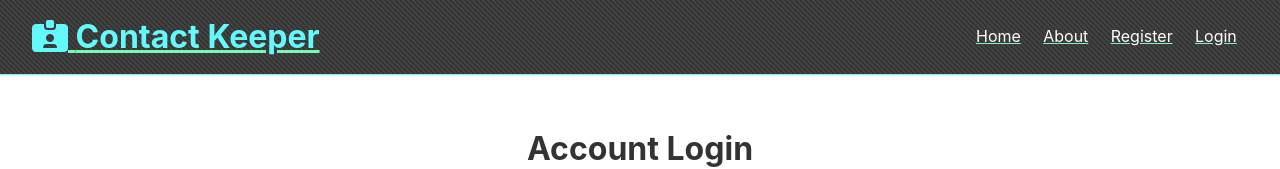
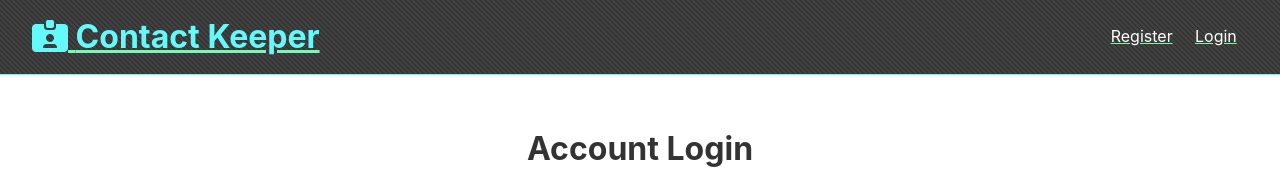
Before and after one commit to Abijahford/contact-keeper, a React (Create React App) app in the folder client/: page /login in a window 1280 px wide. Shown: the top 169 px of the page. Built offline with nearby package versions, Linux system fonts and the light colour scheme; the HTML template or start-up script is replaced by a standard one.

Commit message:
Logout and Navbar

```diff
--- a/client/src/components/layout/Navbar.js
+++ b/client/src/components/layout/Navbar.js
@@ -1,27 +1,46 @@
-import React from 'react';
+import React, { Fragment, useContext } from 'react';
 import PropTypes from 'prop-types';
 import { Link } from 'react-router-dom';
+import AuthContext from '../../context/auth/authContext';
 
 export const Navbar = ({ title, icon }) => {
+  const authContext = useContext(AuthContext);
+
+  const { isAuthenticated, logout, user } = authContext;
+
+  const onLogout = () => {
+    logout();
+  };
+
+  const authLinks = (
+    <Fragment>
+      <li>Hello {user && user.name}</li>
+      <li>
+        <a onClick={onLogout} href='#!'>
+          <i className='fas fa-sign-out-alt'></i>{' '}
+          <span className='hide-sm'>Logout</span>
+        </a>
+      </li>
+    </Fragment>
+  );
+
+  const guestLinks = (
+    <Fragment>
+      <li>
+        <Link to='/register'>Register</Link>
+      </li>
+      <li>
+        <Link to='/login'>Login</Link>
+      </li>
+    </Fragment>
+  );
+
   return (
     <div className='navbar'>
       <h1>
         <i className={icon} /> {title}
       </h1>
-      <ul>
-        <li>
-          <Link to='/'>Home</Link>
-        </li>
-        <li>
-          <Link to='/about'>About</Link>
-        </li>
-        <li>
-          <Link to='/register'>Register</Link>
-        </li>
-        <li>
-          <Link to='/login'>Login</Link>
-        </li>
-      </ul>
+      <ul>{isAuthenticated ? authLinks : guestLinks}</ul>
     </div>
   );
 };
--- a/client/src/context/auth/AuthState.js
+++ b/client/src/context/auth/AuthState.js
@@ -92,7 +92,7 @@
   };
 
   //logout
-  const logout = () => console.log('logout');
+  const logout = () => dispatch({ type: LOGOUT });
 
   //Clear Errors
   const clearErrors = () => dispatch({ type: CLEAR_ERRORS });
--- a/client/src/context/auth/authReducer.js
+++ b/client/src/context/auth/authReducer.js
@@ -30,6 +30,7 @@
     case REGISTER_FAIL:
     case AUTH_ERROR:
     case LOGIN_FAIL:
+    case LOGOUT:
       localStorage.removeItem('token');
       return {
         ...state,
```
